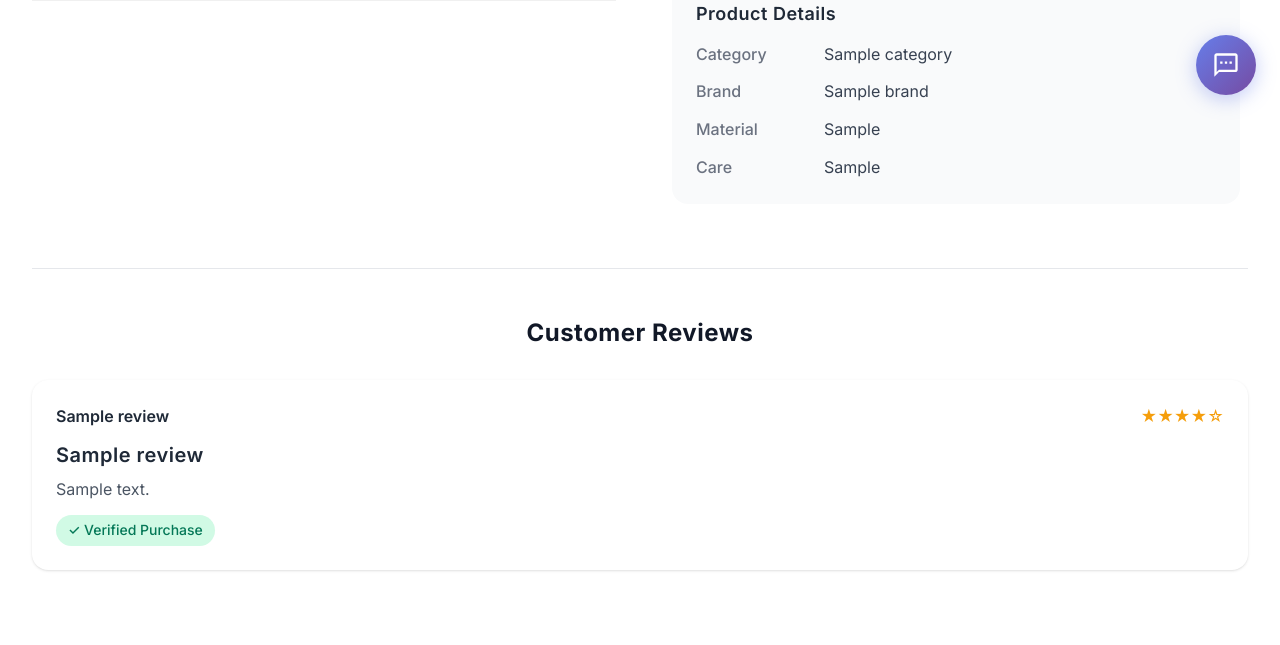
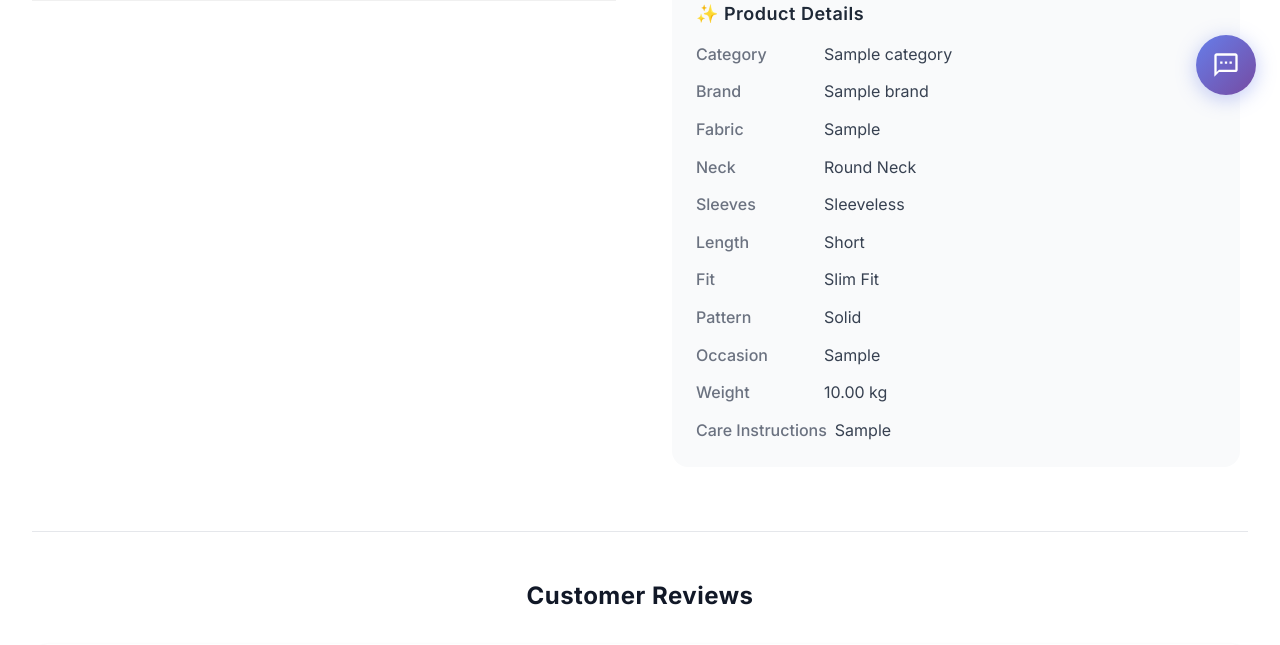
Before and after one commit to Abhilashreddy12/Online_store, a Django app: a page that uses templates/catalog/product_detail.html in a window 1280 px wide. Shown: the part 814-1459 px from the top of the page. Run offline with Django 5.2, Linux system fonts and the light colour scheme; tables that the repository leaves empty hold one stand-in row (values such as "Sample post").

Commit message:
added new input fields to product details section

```diff
--- a/templates/catalog/product_detail.html
+++ b/templates/catalog/product_detail.html
@@ -754,6 +754,7 @@
                 });
             });
             </script>
+
             {% elif product.stock_quantity > 0 %}
             <!-- Direct purchase (no variants) -->
             <form method="post" action="{% url 'cart:add_to_cart' product.id %}" class="product-form">
@@ -799,7 +800,7 @@
 
             <!-- Product Details -->
             <div class="product-details-card">
-                <h3 class="details-title">Product Details</h3>
+                <h3 class="details-title">✨ Product Details</h3>
                 <div class="details-list">
                     <div class="detail-item">
                         <span class="detail-label">Category</span>
@@ -813,13 +814,55 @@
                     {% endif %}
                     {% if product.material %}
                     <div class="detail-item">
-                        <span class="detail-label">Material</span>
+                        <span class="detail-label">Fabric</span>
                         <span class="detail-value">{{ product.material }}</span>
+                    </div>
+                    {% endif %}
+                    {% if product.neck_type %}
+                    <div class="detail-item">
+                        <span class="detail-label">Neck</span>
+                        <span class="detail-value">{{ product.get_neck_type_display }}</span>
+                    </div>
+                    {% endif %}
+                    {% if product.sleeves_type %}
+                    <div class="detail-item">
+                        <span class="detail-label">Sleeves</span>
+                        <span class="detail-value">{{ product.get_sleeves_type_display }}</span>
+                    </div>
+                    {% endif %}
+                    {% if product.dress_length %}
+                    <div class="detail-item">
+                        <span class="detail-label">Length</span>
+                        <span class="detail-value">{{ product.get_dress_length_display }}</span>
+                    </div>
+                    {% endif %}
+                    {% if product.fit_type %}
+                    <div class="detail-item">
+                        <span class="detail-label">Fit</span>
+                        <span class="detail-value">{{ product.get_fit_type_display }}</span>
+                    </div>
+                    {% endif %}
+                    {% if product.pattern %}
+                    <div class="detail-item">
+                        <span class="detail-label">Pattern</span>
+                        <span class="detail-value">{{ product.get_pattern_display }}</span>
+                    </div>
+                    {% endif %}
+                    {% if product.occasion %}
+                    <div class="detail-item">
+                        <span class="detail-label">Occasion</span>
+                        <span class="detail-value">{{ product.occasion }}</span>
+                    </div>
+                    {% endif %}
+                    {% if product.weight %}
+                    <div class="detail-item">
+                        <span class="detail-label">Weight</span>
+                        <span class="detail-value">{{ product.weight }} kg</span>
                     </div>
                     {% endif %}
                     {% if product.care_instructions %}
                     <div class="detail-item">
-                        <span class="detail-label">Care</span>
+                        <span class="detail-label">Care Instructions</span>
                         <span class="detail-value">{{ product.care_instructions }}</span>
                     </div>
                     {% endif %}
```
Also changed, not shown: templates/catalog/product_list.html (+9 -0 lines).
